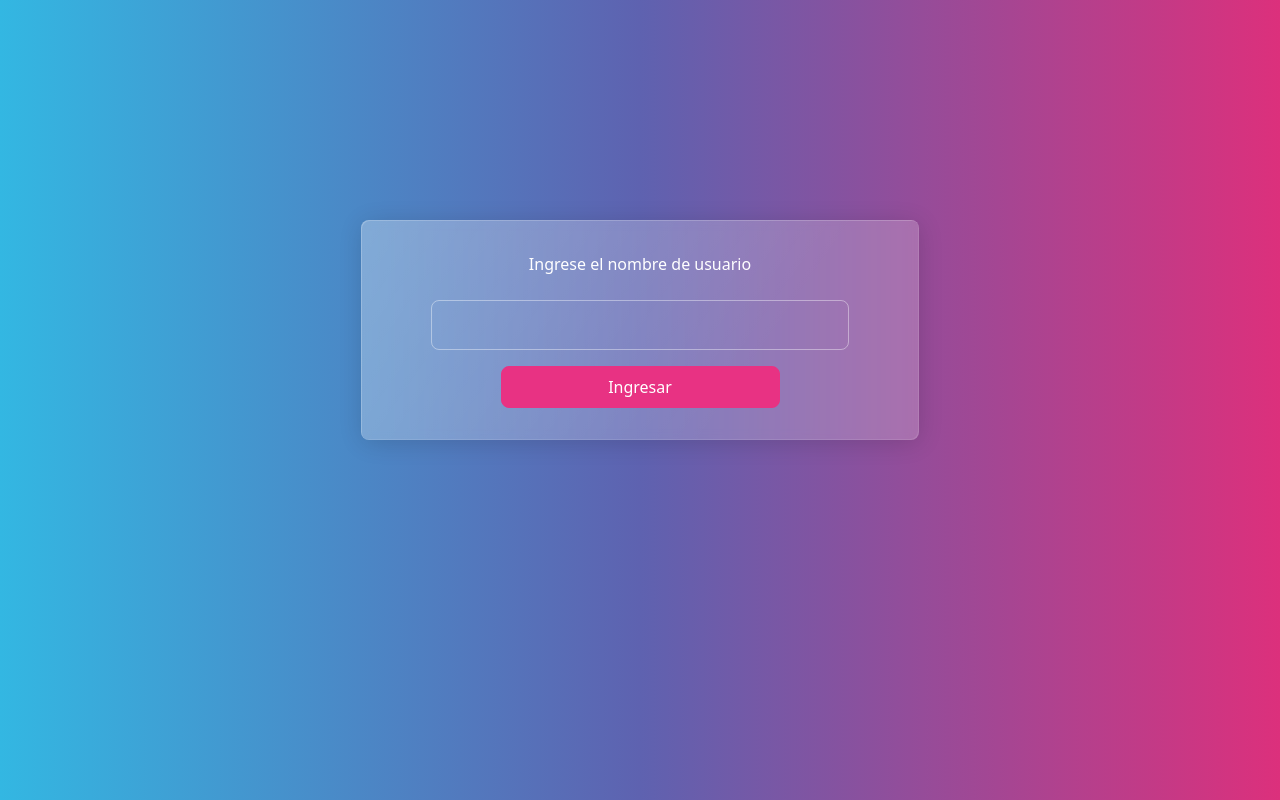
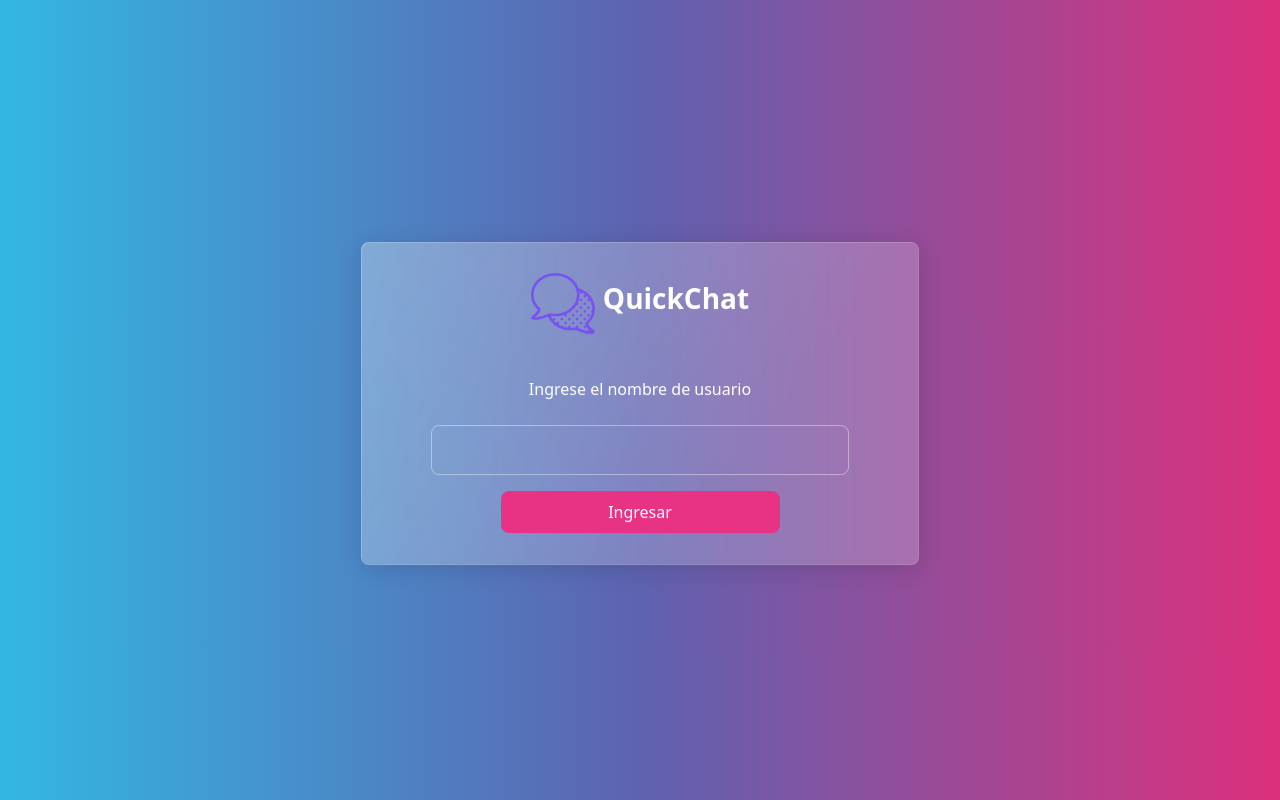
Before and after one commit to astrby/quickChat, a React (Create React App) app in the folder client/: page / in a window 1280 px wide. Built offline with nearby package versions, Linux system fonts and the light colour scheme; no server answers.

Commit message:
Project edition

```diff
--- a/client/src/components/Join.jsx
+++ b/client/src/components/Join.jsx
@@ -6,6 +6,7 @@ import Button from 'react-bootstrap/Button'
 import io from 'socket.io-client'
 import {useNavigate} from 'react-router-dom'
 import {localStorage} from './storage/localstorage'
+import logo from './assets/logo.png'
 
 const Join = () => {
 
@@ -25,7 +26,8 @@ const Join = () => {
 
   return (
     <Container className='text-center'>
-        <Card className='w-50 mx-auto' style={{transform: 'translateY(100%)'}}>
+        <Card className='w-50 mx-auto' style={{transform: 'translateY(75%)'}}>
+        <Form.Label className='mt-2 mx-auto'><img src={logo} style={{width: '4rem', marginRight: '0.5rem'}}/><h3 style={{display: 'inline-block', paddingTop: '1.5rem', color: 'white'}}>QuickChat</h3></Form.Label>
             <Form className='w-100 mx-auto'>
                 <Form.Label className='mt-3'>Ingrese el nombre de usuario</Form.Label>
                 <Form.Control className='mt-2 w-75 mx-auto' id='username'/>
```
Also changed, not shown: client/src/components/assets/logo.png (added), 1 other file (tests, documents, lock files or other folders).
